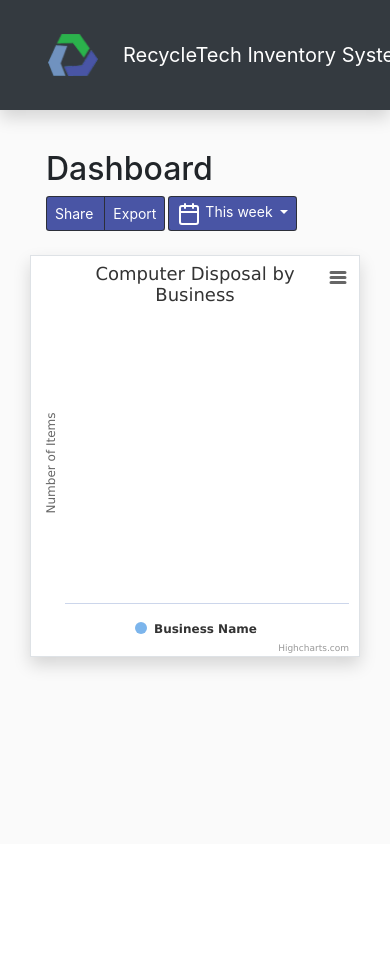
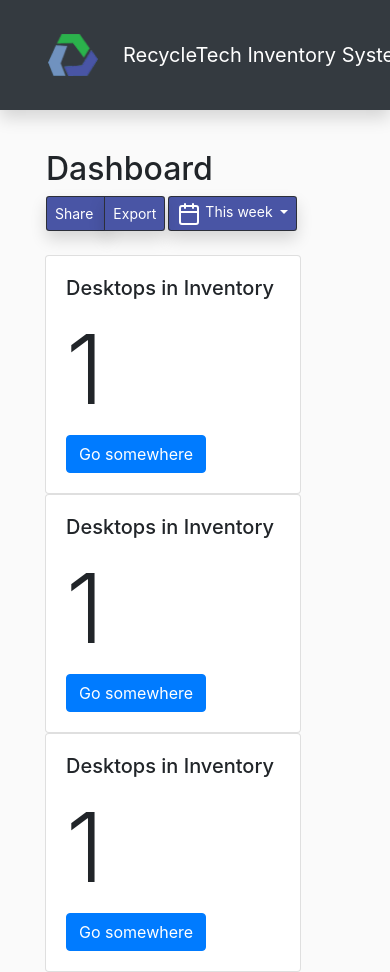
Before and after one commit to Rangrom182/RecycleTech_Inv_OLD, a Django app: template RecycleTech_Inventory/dashboard/templates/dash/dash_index.html in a window 390 px wide; the page is wider, and only the part inside the window is pictured. Before the commit the page ends 672 px from the top of that part, so only its background shows below. Run offline with Django 3.2, Linux system fonts and the light colour scheme; the template is opened without the code that fills it: most values are stand-ins (such as "Sample title", 1, 10 or a date in 2020); some libraries are stand-ins or nearby versions.

Commit message:
Updated Dash

```diff
--- a/RecycleTech_Inventory/dashboard/templates/dash/dash_index.html
+++ b/RecycleTech_Inventory/dashboard/templates/dash/dash_index.html
@@ -111,16 +111,16 @@
                     </div>
                 </nav>
 
-                <div class="col-md-10">
-                    <nav class="navbar">
+                <div class="col-md-10 ">
+                    <nav class="navbar pb-md-5">
                         <form class="form-inline my-2 my-md-0">
                             <h1 class="h2 pr-3 align-right">Dashboard</h1>
                             <div class="btn-toolbar mb-2 mb-md-0">
                                 <div class="btn-group mr-2">
-                                    <button type="button" class="btn btn-sm btn-info btn-md btn-trim pr-3">Share</button>
-                                    <button type="button" class="btn btn-sm btn-info btn-md btn-trim">Export</button>
+                                    <button type="button" class="btn btn-sm btn-info btn-md btn-trim pr-3 shadow">Share</button>
+                                    <button type="button" class="btn btn-sm btn-info btn-md btn-trim shadow">Export</button>
                                 </div>
-                                <button type="button" class="btn btn-sm btn-info btn-md btn-trim dropdown-toggle">
+                                <button type="button" class="btn btn-sm btn-info btn-md btn-trim dropdown-toggle shadow">
                                     <svg xmlns="http://www.w3.org/2000/svg" width="24" height="24" viewBox="0 0 24 24" fill="none"
                                         stroke="currentColor" stroke-width="2" stroke-linecap="round" stroke-linejoin="round"
                                         class="feather feather-calendar">
@@ -136,14 +136,38 @@
 
                     </nav>
                     <!-- Highcharts display -->
-                    <div class="border shadow" id="container" style="margin: 0 auto"></div>
+                    <div class="container">
+                        <div class="row">
+                            <div class="col-sm">
+                                <div class="card" style="width: 16rem;">
+                                    <div class="card-body">
+                                        <h5 class="card-title">Desktops in Inventory</h5>
+                                        <h1 class="display-1">{{ num_desktops }}</h1>
+                                        <a href="#" class="btn btn-primary">Go somewhere</a>
+                                    </div>
+                                </div>
+                            </div>
+                            <div class="col-sm">
+                                <div class="card" style="width: 16rem;">
+                                    <div class="card-body">
+                                        <h5 class="card-title">Desktops in Inventory</h5>
+                                        <h1 class="display-1">{{ num_desktops }}</h1>
+                                        <a href="#" class="btn btn-primary">Go somewhere</a>
+                                    </div>
+                                </div>
+                            </div>
+                            <div class="col-sm">
+                                <div class="card" style="width: 16rem;">
+                                    <div class="card-body">
+                                        <h5 class="card-title">Desktops in Inventory</h5>
+                                        <h1 class="display-1">{{ num_desktops }}</h1>
+                                        <a href="#" class="btn btn-primary">Go somewhere</a>
+                                    </div>
+                                </div>
+                            </div>
+                        </div>
+                    </div>
 
-                    <!-- Table data -->
-                    <div id="my-chart"></div>
-                        <script type="text/javascript">
-                            new Highcharts.Chart({{ chart| safe}});
-                        </script>
-                    </div>
                 </div>
             </div>
         </div>
```
Also changed, not shown: RecycleTech_Inventory/dashboard/views.py (+15 -12 lines), RecycleTech_Inventory/db.sqlite3.
